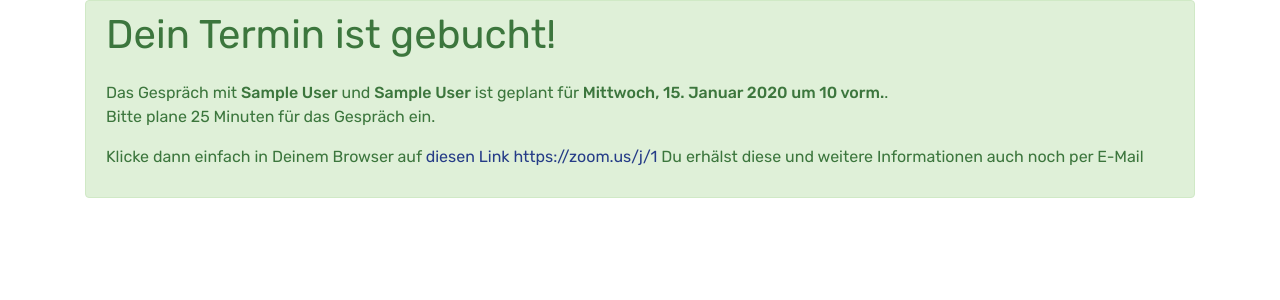
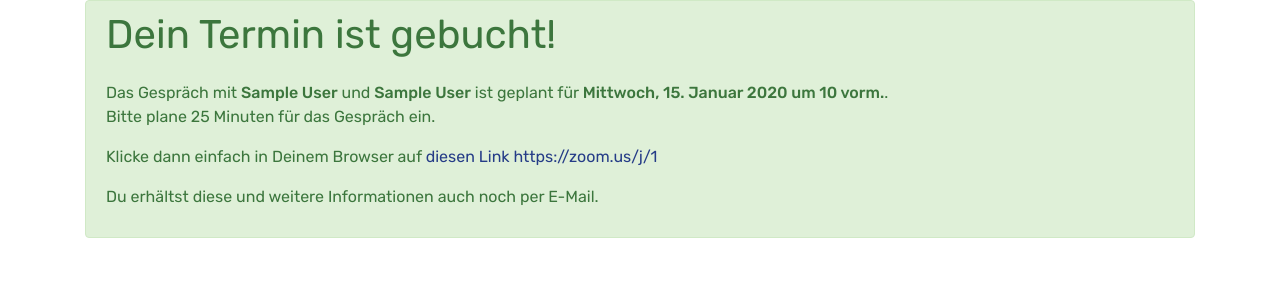
Before and after one commit to DemokratieInBewegung/appntr, a Django app: page /einladung/1 in a window 1280 px wide. Shown: the part 70-370 px from the top of the page. Run offline with Django 3.2, Linux system fonts and the light colour scheme; tables that the repository leaves empty hold one stand-in row (values such as "Sample post"); some libraries are stand-ins or nearby versions.

Commit message:
adjust confirmation text

```diff
--- a/templates/interviews/confirm.html
+++ b/templates/interviews/confirm.html
@@ -16,7 +16,9 @@
                 href="https://zoom.us/j/{{apt.interview_lead.config.zoom_id}}">diesen Link
             https://zoom.us/j/{{apt.interview_lead.config.zoom_id}}</a>{% else %}<a href="{{apt.link}}">diesen Link
             {{apt.link}}</a>{% endif %}
-        Du erhälst diese und weitere Informationen auch noch per E-Mail
+        </p>
+        <p>
+          Du erhältst diese und weitere Informationen auch noch per E-Mail.
         </p>
 
     </div>
```
